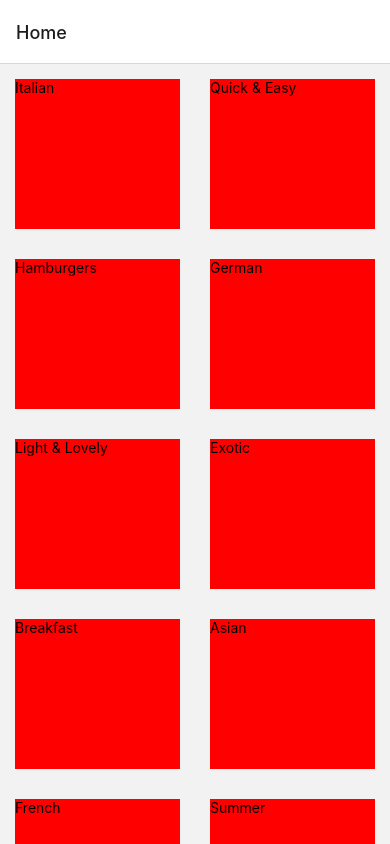
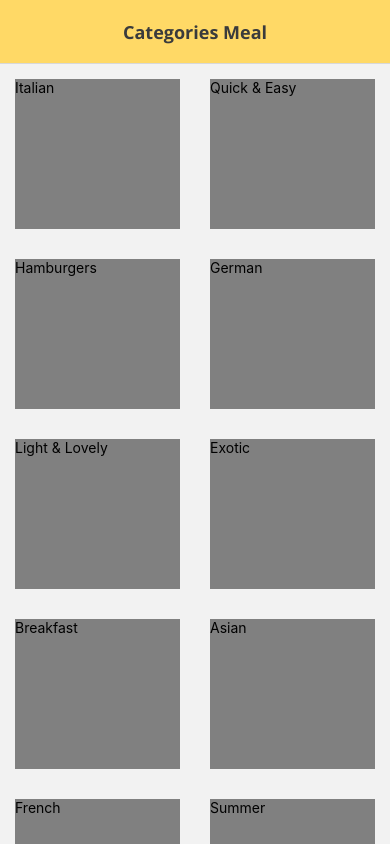
Before and after one commit to KhanhDuyDang91/The-Meals-App, a React Native app: screen /Home in a window 390 px wide. Built offline with nearby package versions, Linux system fonts and the light colour scheme.

Commit message:
Passing Param Navigation

```diff
--- a/App.js
+++ b/App.js
@@ -9,6 +9,7 @@ import { createNativeStackNavigator } from "@react-navigation/native-stack";
 import CategoriesScreen from "./screens/CategoriesScreen";
 import CategoryMealsScreen from "./screens/CategoryMealsScreen";
 import MealDetailScreen from "./screens/MealDetailScreen";
+import Colors from "./constants/Colors";
 
 SplashScreen.preventAutoHideAsync();
 
@@ -36,7 +37,21 @@ export default function App() {
   return (
     <NavigationContainer>
       <Stack.Navigator initialRouteName="Home">
-        <Stack.Screen name="Home" component={CategoriesScreen} />
+        <Stack.Screen
+          name="Home"
+          component={CategoriesScreen}
+          options={{
+            title: "Categories Meal",
+            headerStyle: {
+              backgroundColor: Colors.accentColor,
+            },
+            headerTintColor: Colors.textColor,
+            headerTitleAlign: "center",
+            headerTitleStyle: {
+              fontFamily: "open-sans-bold",
+            },
+          }}
+        />
         <Stack.Screen name="Meal" component={CategoryMealsScreen} />
         <Stack.Screen name="MealDetails" component={MealDetailScreen} />
       </Stack.Navigator>
--- /dev/null
+++ b/constants/Colors.js
@@ -0,0 +1,6 @@
+export default {
+  primaryColor: "#FFF2CC",
+  accentColor: "#ffd966",
+  thirdColor: "#dfa67b",
+  textColor: "#3a3b3c",
+};
--- a/screens/CategoriesScreen.js
+++ b/screens/CategoriesScreen.js
@@ -1,20 +1,35 @@
 import React from "react";
-import { StyleSheet, View, Text, Button, FlatList } from "react-native";
-import { createNativeStackNavigator } from "@react-navigation/native-stack";
-import { NavigationContainer } from "@react-navigation/native";
+import {
+  StyleSheet,
+  View,
+  Text,
+  Button,
+  FlatList,
+  TouchableOpacity,
+} from "react-native";
 
 import CategoryMealsScreen from "./CategoryMealsScreen";
 import { CATEGORIES } from "../data/dummy-data";
 
+const CategoriesScreen = (props) => {
   const renderGridItem = (itemData) => {
     return (
-    <View style={styles.gridItem}>
+      <TouchableOpacity
+        style={styles.gridItem}
+        onPress={() => {
+          props.navigation.navigate("Meal", {
+            categoryId: itemData.item.title,
+          });
+          console.log(itemData.item.id);
+        }}
+      >
+        <View>
           <Text>{itemData.item.title}</Text>
         </View>
+      </TouchableOpacity>
     );
   };
 
-const CategoriesScreen = (props) => {
   return (
     <FlatList
       keyExtractor={(item, index) => item.id}
@@ -35,7 +50,7 @@ const styles = StyleSheet.create({
     flex: 1,
     margin: 15,
     height: 150,
-    backgroundColor: "red",
+    backgroundColor: "gray",
   },
 });
 
--- a/screens/CategoryMealsScreen.js
+++ b/screens/CategoryMealsScreen.js
@@ -1,10 +1,24 @@
 import React from "react";
 import { StyleSheet, View, Text, Button } from "react-native";
+import { useNavigation } from "@react-navigation/native";
 
-const CategoryMealsScreen = (props) => {
+import { CATEGORIES } from "../data/dummy-data";
+
+const CategoryMealsScreen = ({ route, props }) => {
+  const navigation = useNavigation();
+
+  const catId = route.params;
+  console.log(JSON.stringify(catId.categoryId));
+
+  /* const catId = navigation.getId(({ categoryId }) => categoryId.item.id); */
+  /* const selectedCategory = CATEGORIES.find((cat) => cat.id === catId); */
+
   return (
     <View style={styles.screen}>
       <Text>This is CategoryMealsScreen</Text>
+      {/* {console.log(JSON.stringify(catId.id))} */}
+      <Text>{catId.categoryId}</Text>
+
       <Button
         title="Details"
         onPress={() => props.navigation.navigate("Home")}
```
Lines whose indentation alone changed are shown as unchanged.
